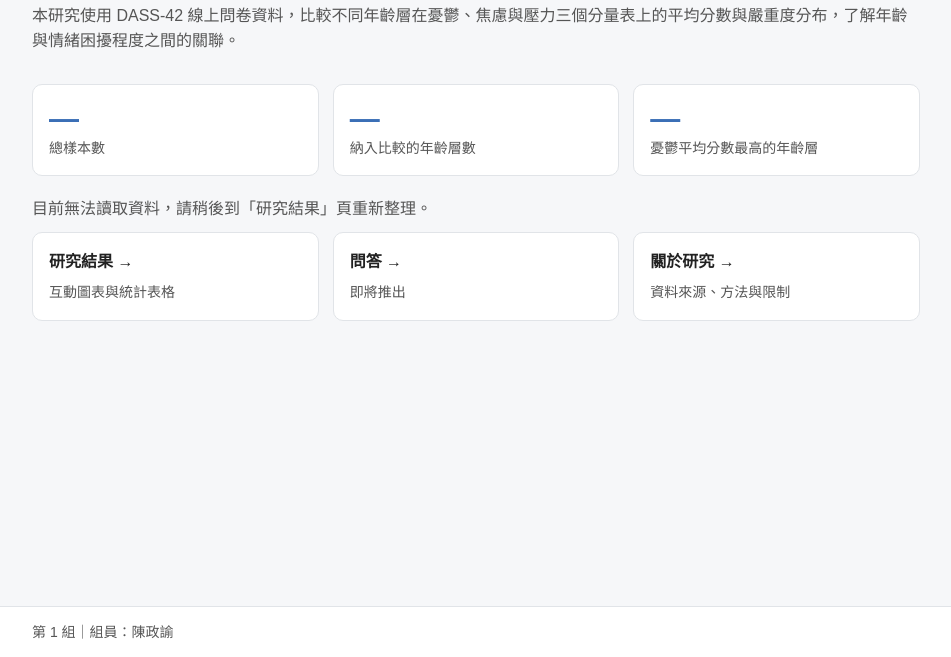
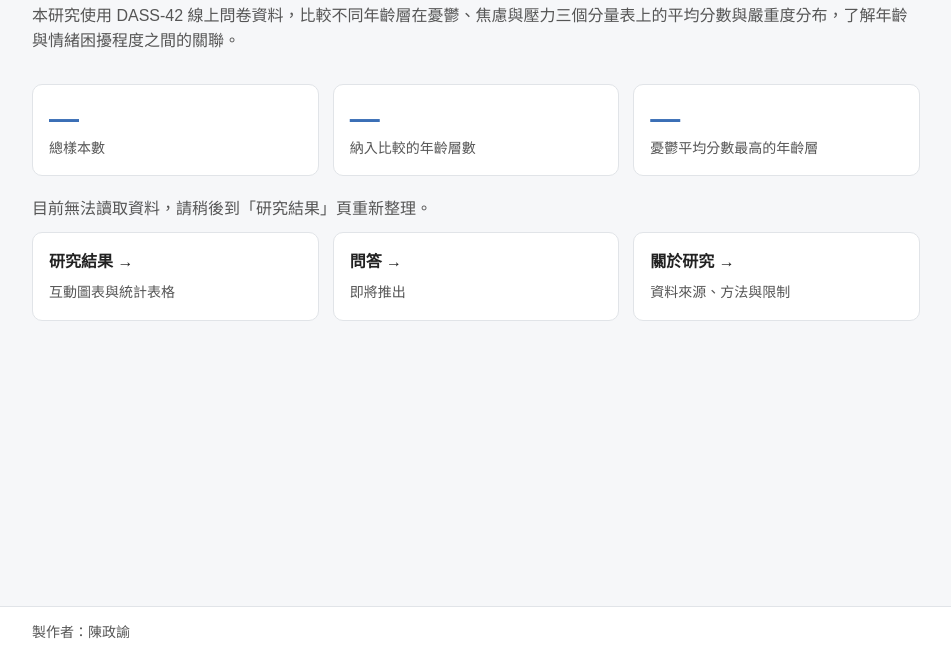
Before and after one commit to CCY1629/dassage, a plain HTML site: page index.html in a window 1280 px wide. Shown: the part 143-800 px from the top of the page, without its empty margins (164-1115 px from the left). Drawn offline with Linux system fonts and the light colour scheme; no server answers.

Commit message:
「組員」移除改製作者

```diff
--- a/index.html
+++ b/index.html
@@ -34,7 +34,7 @@
 <a class="entry" href="about.html"><b>關於研究 →</b><span>資料來源、方法與限制</span></a>
 </div>
 </main>
-<footer class="site-footer"><div>第 1 組｜組員：陳政諭</div></footer>
+<footer class="site-footer"><div>製作者：陳政諭</div></footer>
 <script>
 (function(){const r=document.documentElement,b=document.getElementById("theme");
 let t;try{t=localStorage.getItem("dassTheme");}catch(e){}
```
